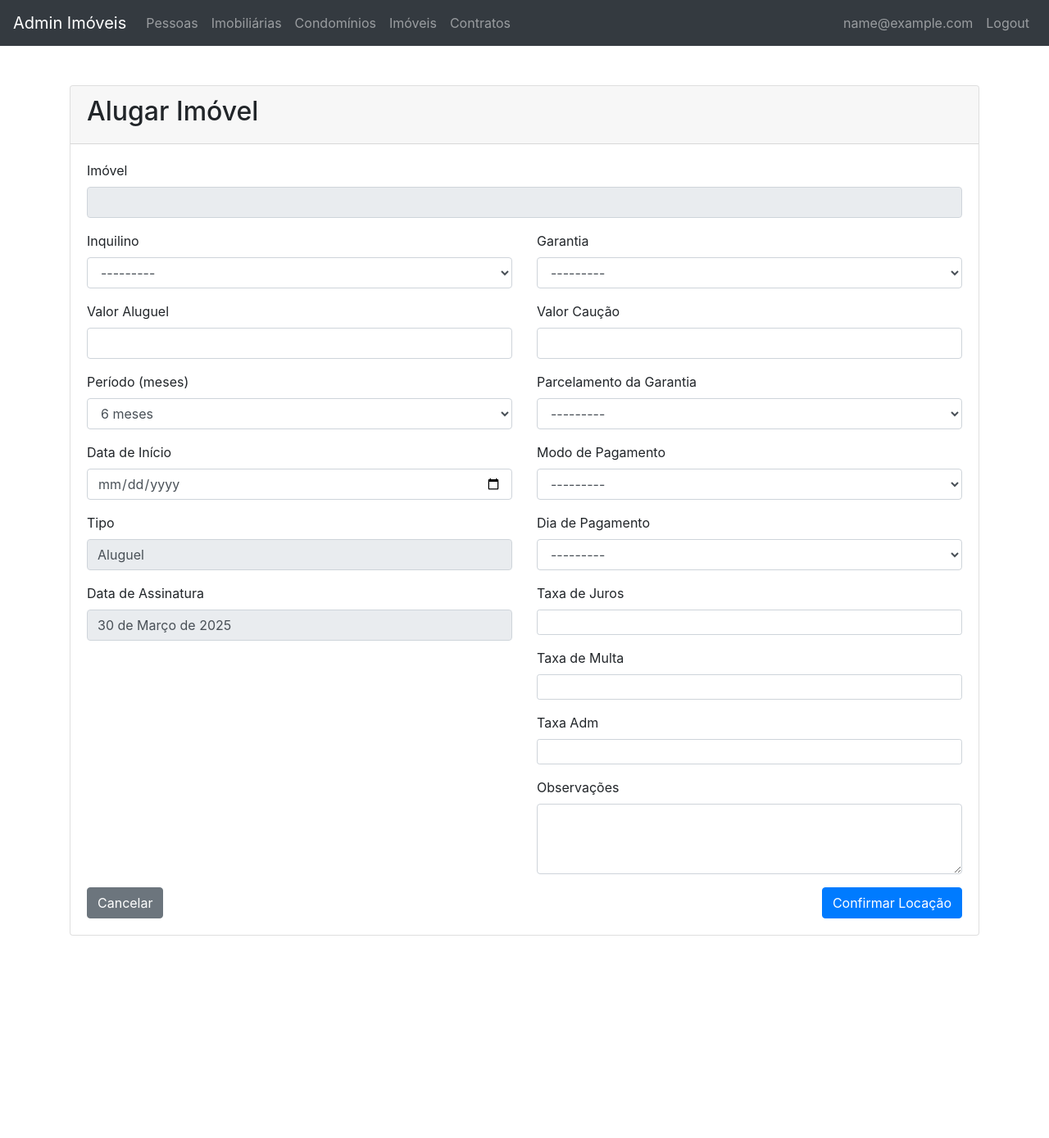
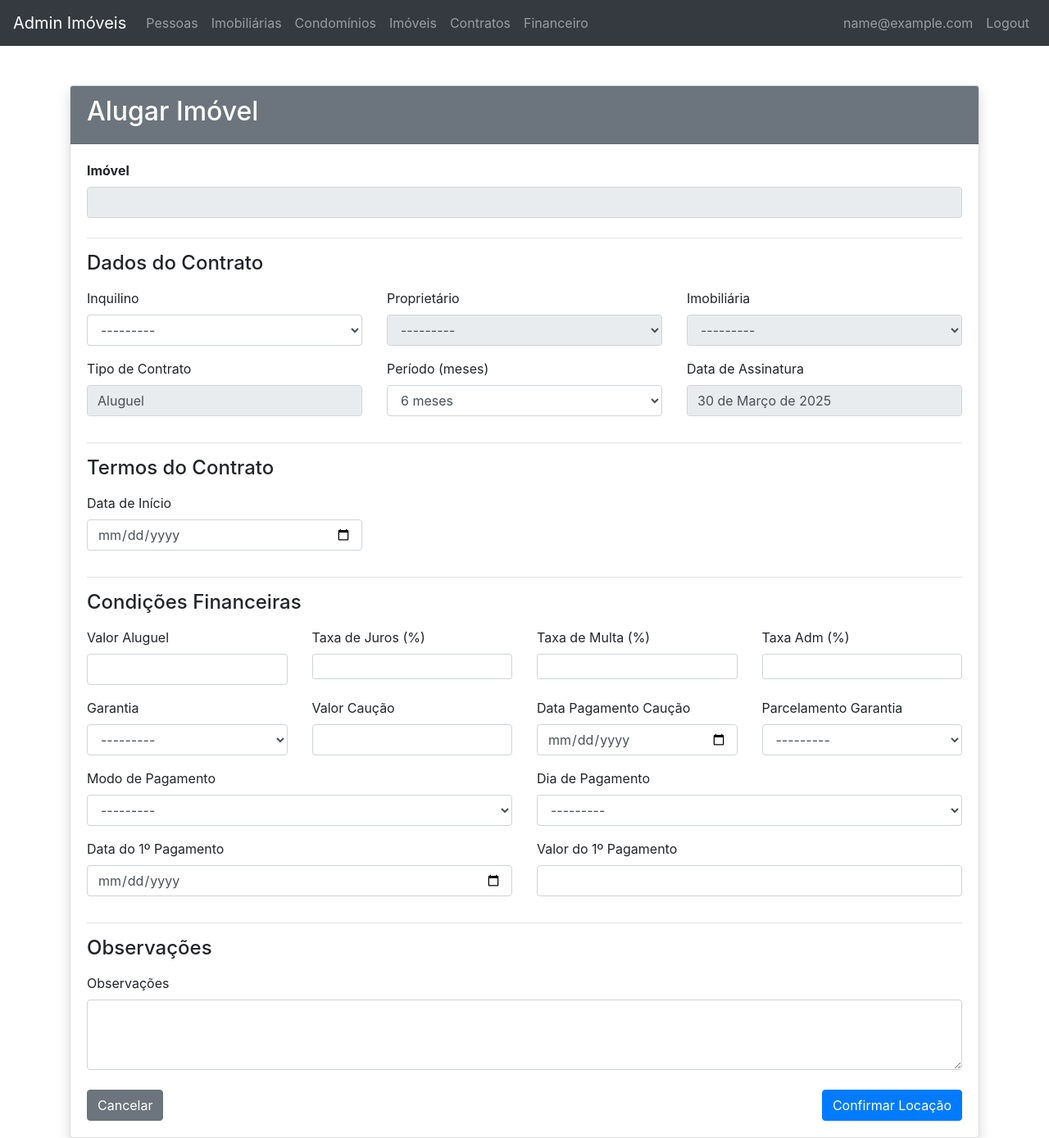
Before and after one commit to marcosweippert/erent, a Django app: page /contratos/alugar/ in a window 1280 px wide. Shown: the whole page at 82% size. Before the commit the page ends 1142 px from the top, so only its background shows below. Run offline with Django 5.2, Linux system fonts and the light colour scheme; the visitor is signed in with stand-in values (Sample User, id 1); data that the repository does not hold is empty; some libraries are stand-ins or nearby versions.

Commit message:
atualizações em templates

```diff
--- a/apps/administracao/management/commands/seed.py
+++ b/apps/administracao/management/commands/seed.py
@@ -23,7 +23,7 @@ class Command(BaseCommand):
                 endereco=f"Rua Inquilino {i}, 100",
                 tipo="inquilino",         # Ajustado para corresponder ao valor da opção
                 chave_pix=cpf_value,      # Chave PIX igual ao CPF
-                status="Disponivel"       # Status fixo como disponivel
+                status="disponivel"       # Status fixo como disponivel
             )
             inquilinos.append(inq)
         self.stdout.write("5 inquilinos criados.")
@@ -42,7 +42,7 @@ class Command(BaseCommand):
                 endereco=f"Avenida Proprietario {i}, 200",
                 tipo="proprietario",      # Ajustado para corresponder ao valor da opção
                 chave_pix=cpf_value,      # Chave PIX igual ao CPF
-                status="Disponivel"       # Status fixo como disponivel
+                status="disponivel"       # Status fixo como disponivel
             )
             proprietarios.append(prop)
         self.stdout.write("5 proprietários criados.")
--- a/apps/administracao/models.py
+++ b/apps/administracao/models.py
@@ -135,9 +135,12 @@ class Contrato(models.Model):
     taxa_adm = models.DecimalField(max_digits=5, decimal_places=2, blank=True, null=True)
     garantia = models.CharField(max_length=20, choices=GARANTIA_CONTRATO)
     valor_caucao = models.DecimalField(max_digits=10, decimal_places=2, blank=True, null=True)
+    data_pagamento_caucao = models.DateField(null=True, blank=True)
     parcelamento_garantia = models.PositiveIntegerField(choices=[(0, '0'), (1, '1'), (2, '2'), (3, '3'), (4, '4'), (5, '5'), (6, '6')], blank=True, null=True)
     modo_pagamento = models.CharField(max_length=20, choices=TIPO_PAGAMENTO, blank=True, null=True)
     dia_pagamento = models.CharField(max_length=20, choices=DIA_PAGAMENTO, blank=True, null=True)
+    data_primeiro_pagamento = models.DateField(null=True, blank=True)
+    valor_primeiro_pagamento = models.DecimalField(max_digits=10, decimal_places=2, null=True, blank=True)
     observacoes = models.TextField(blank=True, null=True)
 
     def __str__(self):
--- a/apps/administracao/views.py
+++ b/apps/administracao/views.py
@@ -186,6 +186,11 @@ class AlugarImovelView(CreateView):
         form.fields['imovel'].disabled = True
         form.fields['proprietario'].disabled = True
         form.fields['imobiliaria'].disabled = True
+
+        # Ajusta o tamanho dos campos de taxas para inputs menores
+        for field_name in ['taxa_juros', 'taxa_multa', 'taxa_adm']:
+            if field_name in form.fields:
+                form.fields[field_name].widget.attrs.update({'class': 'form-control form-control-sm'})
         return form
 
     def get_initial(self):
@@ -278,6 +283,7 @@ class AlugarImovelView(CreateView):
 
 
 
+
 class ContratoAluguelDetailView(DetailView):
     model = Contrato
     template_name = "contrato/contrato_aluguel_pdf.html"
--- a/templates/base.html
+++ b/templates/base.html
@@ -21,6 +21,7 @@
                 <li class="nav-item"><a class="nav-link" href="{% url 'condominio_list' %}">Condomínios</a></li>
                 <li class="nav-item"><a class="nav-link" href="{% url 'imovel_list' %}">Imóveis</a></li>
                 <li class="nav-item"><a class="nav-link" href="{% url 'contrato_list' %}">Contratos</a></li>
+                <li class="nav-item"><a class="nav-link" href="#">Financeiro</a></li>
             </ul>
             <ul class="navbar-nav ml-auto">
                 {% if request.user.is_authenticated %}
--- a/templates/contrato/contrato_aluguel_form.html
+++ b/templates/contrato/contrato_aluguel_form.html
@@ -3,150 +3,196 @@
 
 {% block content %}
 <div class="container mt-5">
-  <div class="card">
-    <div class="card-header">
+  <div class="card shadow">
+    <div class="card-header bg-secondary text-white">
       <h2>Alugar Imóvel</h2>
     </div>
     <div class="card-body">
       <form method="post" novalidate>
         {% csrf_token %}
+
         {% if form.non_field_errors %}
           <div class="alert alert-danger">
             {{ form.non_field_errors }}
           </div>
         {% endif %}
 
-        <!-- Exibição do Imóvel (readonly) -->
-        <div class="form-group">
-          <label>Imóvel</label>
+        <!-- Imóvel (apenas para exibição) -->
+        <div class="mb-4">
+          <label class="form-label"><strong>Imóvel</strong></label>
           <input type="text" class="form-control" value="{% if imovel_instance %}{{ imovel_instance.referencia }} - {{ imovel_instance.endereco }}{% endif %}" readonly>
         </div>
 
+        <hr>
+        <!-- Dados do Contrato -->
+        <h4 class="mb-3">Dados do Contrato</h4>
         <div class="row">
-          <!-- Coluna 1 -->
-          <div class="col-md-6">
-            <!-- Inquilino -->
-            <div class="form-group">
-              <label for="{{ form.inquilino.id_for_label }}">Inquilino</label>
+          <div class="col-md-4 mb-3">
+            <label for="{{ form.inquilino.id_for_label }}" class="form-label">Inquilino</label>
             {{ form.inquilino }}
             {% for error in form.inquilino.errors %}
               <div class="text-danger">{{ error }}</div>
             {% endfor %}
           </div>
-            <!-- Valor Aluguel -->
-            <div class="form-group">
-              <label for="{{ form.valor_aluguel.id_for_label }}">Valor Aluguel</label>
+          <div class="col-md-4 mb-3">
+            <label for="{{ form.proprietario.id_for_label }}" class="form-label">Proprietário</label>
+            {{ form.proprietario }}
+            {% for error in form.proprietario.errors %}
+              <div class="text-danger">{{ error }}</div>
+            {% endfor %}
+          </div>
+          <div class="col-md-4 mb-3">
+            <label for="{{ form.imobiliaria.id_for_label }}" class="form-label">Imobiliária</label>
+            {{ form.imobiliaria }}
+            {% for error in form.imobiliaria.errors %}
+              <div class="text-danger">{{ error }}</div>
+            {% endfor %}
+          </div>
+        </div>
+
+        <div class="row">
+          <div class="col-md-4 mb-3">
+            <label class="form-label">Tipo de Contrato</label>
+            <input type="text" class="form-control" value="Aluguel" readonly>
+          </div>
+          <div class="col-md-4 mb-3">
+            <label for="{{ form.periodo_contrato.id_for_label }}" class="form-label">Período (meses)</label>
+            {{ form.periodo_contrato }}
+            {% for error in form.periodo_contrato.errors %}
+              <div class="text-danger">{{ error }}</div>
+            {% endfor %}
+          </div>
+          <div class="col-md-4 mb-3">
+            <label for="{{ form.data_assinatura_contrato.id_for_label }}" class="form-label">Data de Assinatura</label>
+            <input type="text" class="form-control" value="{{ form.initial.data_assinatura_contrato }}" readonly>
+          </div>
+        </div>
+
+        <hr>
+        <!-- Termos do Contrato -->
+        <h4 class="mb-3">Termos do Contrato</h4>
+        <div class="row">
+          <div class="col-md-4 mb-3">
+            <label for="{{ form.data_inicio.id_for_label }}" class="form-label">Data de Início</label>
+            {{ form.data_inicio }}
+            {% for error in form.data_inicio.errors %}
+              <div class="text-danger">{{ error }}</div>
+            {% endfor %}
+          </div>
+        </div>
+
+        <hr>
+        <!-- Condições Financeiras -->
+        <h4 class="mb-3">Condições Financeiras</h4>
+        <!-- Row 1: Valor e Taxas -->
+        <div class="row">
+          <div class="col-md-3 mb-3">
+            <label for="{{ form.valor_aluguel.id_for_label }}" class="form-label">Valor Aluguel</label>
             {{ form.valor_aluguel }}
             {% for error in form.valor_aluguel.errors %}
               <div class="text-danger">{{ error }}</div>
             {% endfor %}
           </div>
-            <!-- Período de Contrato -->
-            <div class="form-group">
-              <label for="{{ form.periodo_contrato.id_for_label }}">Período (meses)</label>
-              {{ form.periodo_contrato }}
-              {% for error in form.periodo_contrato.errors %}
+          <div class="col-md-3 mb-3">
+            <label for="{{ form.taxa_juros.id_for_label }}" class="form-label">Taxa de Juros (%)</label>
+            {{ form.taxa_juros }}
+            {% for error in form.taxa_juros.errors %}
               <div class="text-danger">{{ error }}</div>
             {% endfor %}
           </div>
-            <!-- Data de Início -->
-            <div class="form-group">
-              <label for="{{ form.data_inicio.id_for_label }}">Data de Início</label>
-              {{ form.data_inicio }}
-              {% for error in form.data_inicio.errors %}
+          <div class="col-md-3 mb-3">
+            <label for="{{ form.taxa_multa.id_for_label }}" class="form-label">Taxa de Multa (%)</label>
+            {{ form.taxa_multa }}
+            {% for error in form.taxa_multa.errors %}
               <div class="text-danger">{{ error }}</div>
             {% endfor %}
           </div>
-            <!-- Tipo (campo que será definido automaticamente, mas podemos exibi-lo como leitura) -->
-            <div class="form-group">
-              <label for="id_tipo">Tipo</label>
-              <input type="text" id="id_tipo" class="form-control" value="Aluguel" readonly>
-            </div>
-            <!-- Data de Assinatura do Contrato (readonly) -->
-            <div class="form-group">
-              <label for="id_data_assinatura_contrato">Data de Assinatura</label>
-              <input type="text" id="id_data_assinatura_contrato" class="form-control" value="{{ form.initial.data_assinatura_contrato }}" readonly>
+          <div class="col-md-3 mb-3">
+            <label for="{{ form.taxa_adm.id_for_label }}" class="form-label">Taxa Adm (%)</label>
+            {{ form.taxa_adm }}
+            {% for error in form.taxa_adm.errors %}
+              <div class="text-danger">{{ error }}</div>
+            {% endfor %}
           </div>
         </div>
-
-          <!-- Coluna 2 -->
-          <div class="col-md-6">
-            <!-- Garantia -->
-            <div class="form-group">
-              <label for="{{ form.garantia.id_for_label }}">Garantia</label>
+        <!-- Row 2: Garantia e Caução -->
+        <div class="row">
+          <div class="col-md-3 mb-3">
+            <label for="{{ form.garantia.id_for_label }}" class="form-label">Garantia</label>
             {{ form.garantia }}
             {% for error in form.garantia.errors %}
               <div class="text-danger">{{ error }}</div>
             {% endfor %}
           </div>
-                        <!-- valor caução -->
-                        <div class="form-group">
-                          <label for="{{ form.valor_caucao.id_for_label }}">Valor Caução</label>
+          <div class="col-md-3 mb-3">
+            <label for="{{ form.valor_caucao.id_for_label }}" class="form-label">Valor Caução</label>
             {{ form.valor_caucao }}
             {% for error in form.valor_caucao.errors %}
               <div class="text-danger">{{ error }}</div>
             {% endfor %}
           </div>
-            <!-- Parcelamento da Garantia -->
-            <div class="form-group">
-              <label for="{{ form.parcelamento_garantia.id_for_label }}">Parcelamento da Garantia</label>
+          <div class="col-md-3 mb-3">
+            <label for="{{ form.data_pagamento_caucao.id_for_label }}" class="form-label">Data Pagamento Caução</label>
+            {{ form.data_pagamento_caucao }}
+            {% for error in form.data_pagamento_caucao.errors %}
+              <div class="text-danger">{{ error }}</div>
+            {% endfor %}
+          </div>
+          <div class="col-md-3 mb-3">
+            <label for="{{ form.parcelamento_garantia.id_for_label }}" class="form-label">Parcelamento Garantia</label>
             {{ form.parcelamento_garantia }}
             {% for error in form.parcelamento_garantia.errors %}
               <div class="text-danger">{{ error }}</div>
             {% endfor %}
           </div>
-            <!-- Modo de Pagamento -->
-            <div class="form-group">
-              <label for="{{ form.modo_pagamento.id_for_label }}">Modo de Pagamento</label>
+        </div>
+        <!-- Row 3: Modo e Dia de Pagamento -->
+        <div class="row">
+          <div class="col-md-6 mb-3">
+            <label for="{{ form.modo_pagamento.id_for_label }}" class="form-label">Modo de Pagamento</label>
             {{ form.modo_pagamento }}
             {% for error in form.modo_pagamento.errors %}
               <div class="text-danger">{{ error }}</div>
             {% endfor %}
           </div>
-            <!-- Dia de Pagamento -->
-            <div class="form-group">
-              <label for="{{ form.dia_pagamento.id_for_label }}">Dia de Pagamento</label>
+          <div class="col-md-6 mb-3">
+            <label for="{{ form.dia_pagamento.id_for_label }}" class="form-label">Dia de Pagamento</label>
             {{ form.dia_pagamento }}
             {% for error in form.dia_pagamento.errors %}
               <div class="text-danger">{{ error }}</div>
             {% endfor %}
           </div>
-            <!-- Taxa de Juros -->
-            <div class="form-group">
-              <label for="{{ form.taxa_juros.id_for_label }}">Taxa de Juros</label>
-              {{ form.taxa_juros }}
-              {% for error in form.taxa_juros.errors %}
+        </div>
+        <!-- Row 4: Primeiro Pagamento -->
+        <div class="row">
+          <div class="col-md-6 mb-3">
+            <label for="{{ form.data_primeiro_pagamento.id_for_label }}" class="form-label">Data do 1º Pagamento</label>
+            {{ form.data_primeiro_pagamento }}
+            {% for error in form.data_primeiro_pagamento.errors %}
               <div class="text-danger">{{ error }}</div>
             {% endfor %}
           </div>
-            <!-- Taxa de Multa -->
-            <div class="form-group">
-              <label for="{{ form.taxa_multa.id_for_label }}">Taxa de Multa</label>
-              {{ form.taxa_multa }}
-              {% for error in form.taxa_multa.errors %}
+          <div class="col-md-6 mb-3">
+            <label for="{{ form.valor_primeiro_pagamento.id_for_label }}" class="form-label">Valor do 1º Pagamento</label>
+            {{ form.valor_primeiro_pagamento }}
+            {% for error in form.valor_primeiro_pagamento.errors %}
               <div class="text-danger">{{ error }}</div>
             {% endfor %}
           </div>
-            <!-- Taxa Adm -->
-            <div class="form-group">
-              <label for="{{ form.taxa_adm.id_for_label }}">Taxa Adm</label>
-              {{ form.taxa_adm }}
-              {% for error in form.taxa_adm.errors %}
-                <div class="text-danger">{{ error }}</div>
-              {% endfor %}
         </div>
+
+        <hr>
         <!-- Observações -->
-            <div class="form-group">
-              <label for="{{ form.observacoes.id_for_label }}">Observações</label>
+        <h4 class="mb-3">Observações</h4>
+        <div class="mb-4">
+          <label for="{{ form.observacoes.id_for_label }}" class="form-label">Observações</label>
           {{ form.observacoes }}
           {% for error in form.observacoes.errors %}
             <div class="text-danger">{{ error }}</div>
           {% endfor %}
         </div>
-          </div>
-        </div>
 
-        <div class="d-flex justify-content-between">
+        <div class="d-flex justify-content-between mt-4">
           <a href="{% url 'contrato_list' %}" class="btn btn-secondary">Cancelar</a>
           <button type="submit" class="btn btn-primary">Confirmar Locação</button>
         </div>
```
Also changed, not shown: templates/contrato/contrato_aluguel_detail.html (+135 -54 lines), templates/imovel/imovel_detail.html (+8 -4 lines), apps/administracao/migrations/0002_contrato_data_pagamento_caucao_and_more.py (added). Lines whose indentation alone changed are shown as unchanged.
